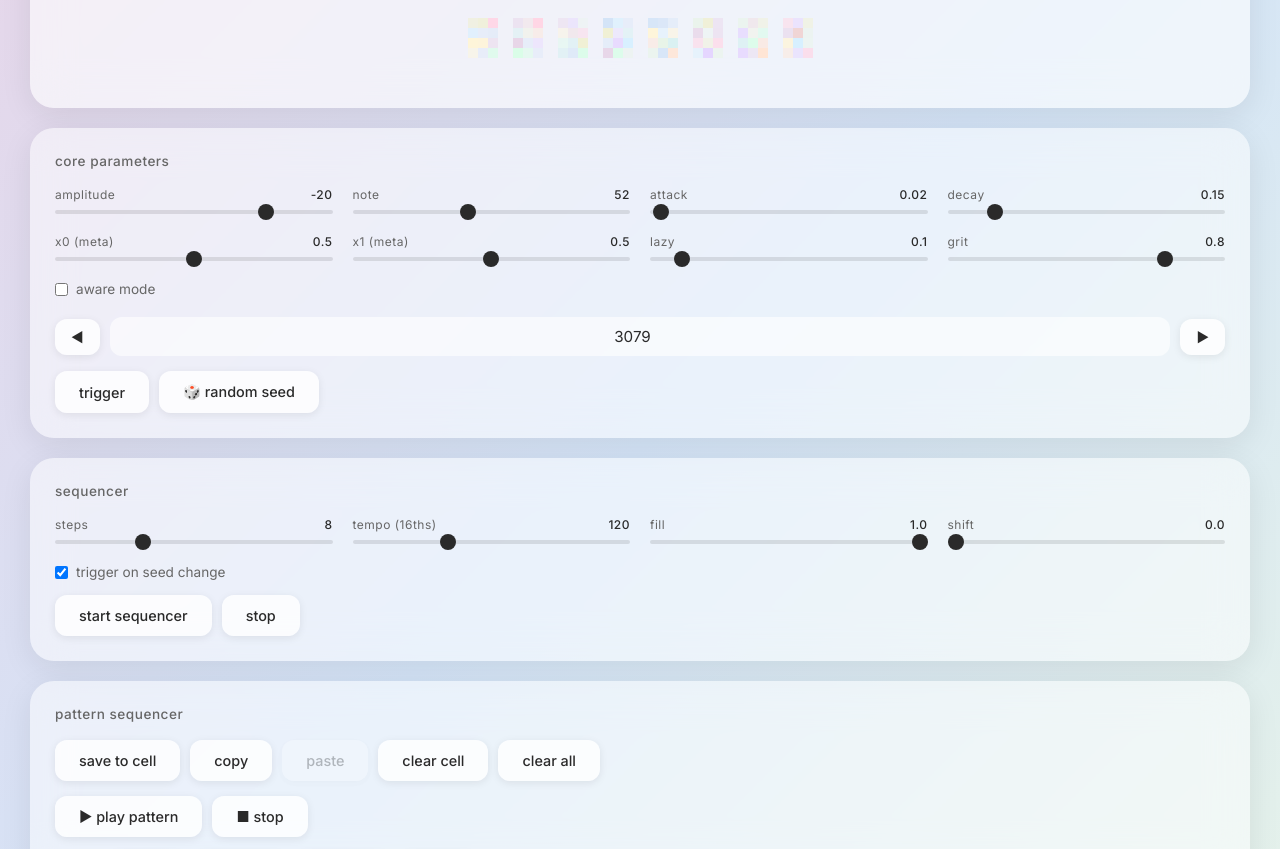
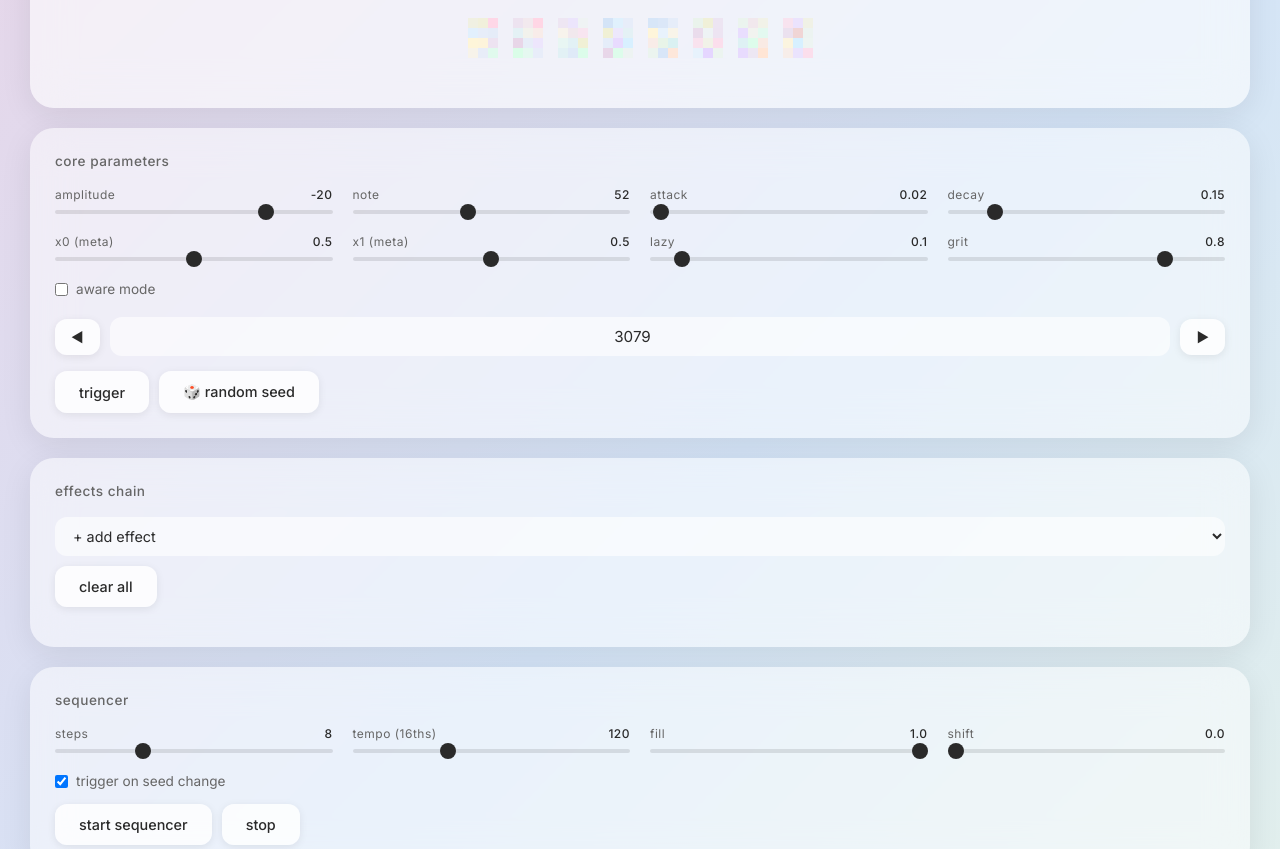
Before and after one commit to gregoryhbowler/spore-choir, a plain HTML site: page index.html in a window 1280 px wide. Shown: the part 230-1079 px from the top of the page. Drawn offline with nearby package versions, Linux system fonts and the light colour scheme.

Commit message:
Update index.html
Adding Tuna effects

```diff
--- a/index.html
+++ b/index.html
@@ -5,6 +5,7 @@
     <meta name="viewport" content="width=device-width, initial-scale=1.0">
     <title>spore choir</title>
     <script src="https://cdnjs.cloudflare.com/ajax/libs/tone/14.8.49/Tone.js"></script>
+    <script src="https://cdn.jsdelivr.net/npm/tuna@1.0.9/tuna.js"></script>
     <link rel="stylesheet" href="css/styles.css">
 </head>
 <body>
@@ -132,6 +133,33 @@
                 </div>
             </div>
 
+            <!-- Effects Chain -->
+            <div class="panel">
+                <div class="panel-title">effects chain</div>
+
+                <div class="button-group" style="margin-bottom: 15px;">
+                    <select id="addEffect">
+                        <option value="">+ add effect</option>
+                        <option value="overdrive">Overdrive</option>
+                        <option value="filter">Filter</option>
+                        <option value="cabinet">Cabinet</option>
+                        <option value="delay">Delay</option>
+                        <option value="convolver">Convolver</option>
+                        <option value="compressor">Compressor</option>
+                        <option value="wahwah">Wah-Wah</option>
+                        <option value="tremolo">Tremolo</option>
+                        <option value="phaser">Phaser</option>
+                        <option value="chorus">Chorus</option>
+                        <option value="bitcrusher">Bitcrusher</option>
+                        <option value="moog">Moog Filter</option>
+                        <option value="pingpongdelay">Ping-Pong Delay</option>
+                    </select>
+                    <button id="clearEffects">clear all</button>
+                </div>
+
+                <div id="effectsList" class="effects-list"></div>
+            </div>
+
             <!-- Sequencer Controls -->
             <div class="panel">
                 <div class="panel-title">sequencer</div>
```
